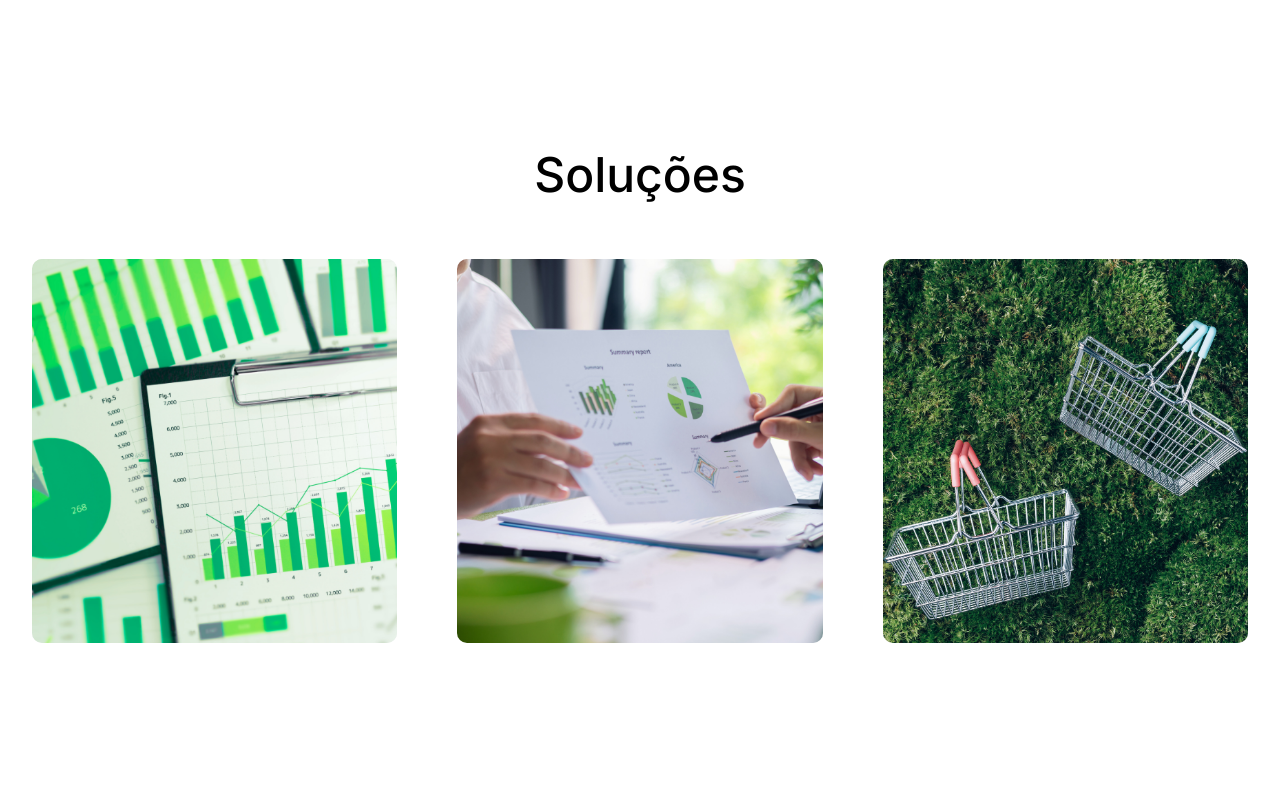
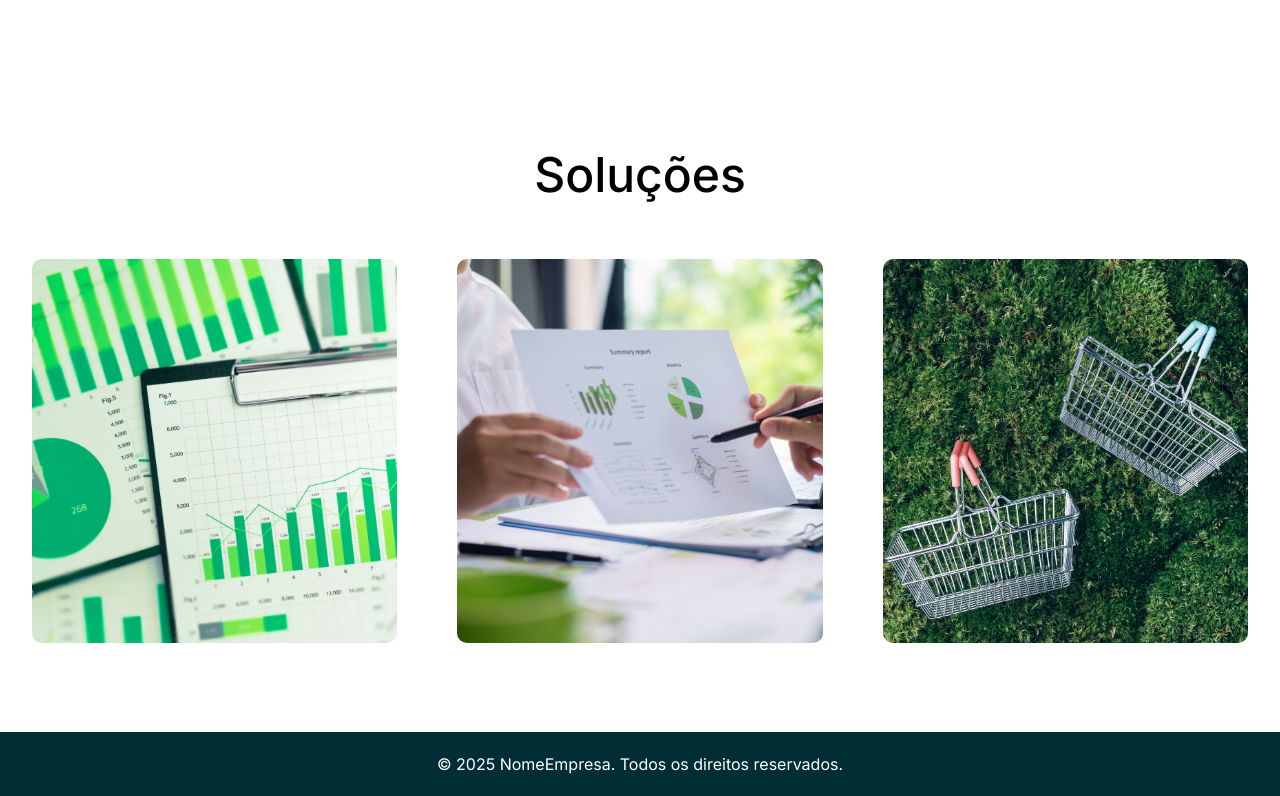
Before and after one commit to andreLucao/deploy-es, a Next.js app in the folder client/: page / in a window 1280 px wide. Shown: the part 1928-2724 px from the top of the page. Before the commit the page ends 2571 px from the top, so only its background shows below. Built offline with nearby package versions, Linux system fonts and the light colour scheme.

Commit message:
feat: created a footer prototype

```diff
--- a/client/src/app/page.tsx
+++ b/client/src/app/page.tsx
@@ -6,6 +6,7 @@ import Certificacoes from "@/components/landingpage/Certificacoes";
 import Hero from "@/components/landingpage/Hero";
 import KnowUs from "@/components/landingpage/KnowUs";
 import Solucoes from "@/components/landingpage/Solucoes";
+import Footer from "@/components/Footer";
 
 export default function LandingPage() {
   const knowUsRef = useRef<HTMLElement>(null);
@@ -30,6 +31,7 @@ export default function LandingPage() {
       <section ref={knowUsRef}><KnowUs /></section>
       <section ref={certificacoesRef}><Certificacoes /></section>
       <section ref={solucoesRef}><Solucoes /></section>
+      <section><footer><Footer /></footer></section>
     </main>
   );
 }
--- /dev/null
+++ b/client/src/components/Footer.tsx
@@ -0,0 +1,10 @@
+export default function Footer() {
+
+    return (
+        <footer className="bg-[#002e34] text-white py-5 mt-40">
+            <div className="container mx-auto text-center">
+                <p>&copy; {new Date().getFullYear()} NomeEmpresa. Todos os direitos reservados.</p>
+            </div>
+        </footer>
+    );
+}
```
